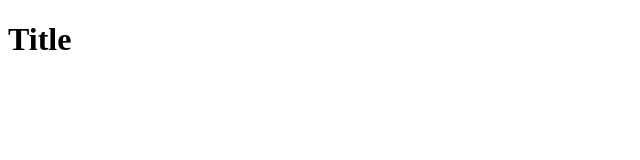
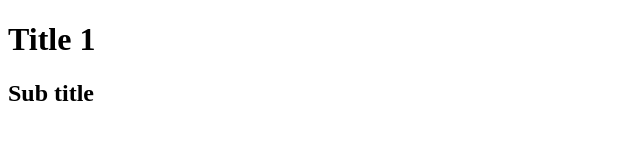
Before and after one commit to krzysztof-biskup/nauka-gita, a plain HTML site: page index.html in a window 1280 px wide. Shown: the whole page, without its empty margins (0-640 px from the left). Drawn offline with Linux system fonts and the light colour scheme.

Commit message:
Change H1 & H2

```diff
--- a/index.html
+++ b/index.html
@@ -7,6 +7,7 @@
     <title>My web site</title>
 </head>
 <body>
-    <h1>Title</h1>
+    <h1>Title 1</h1>
+    <h2>Sub title</h2>
 </body>
 </html>
```
